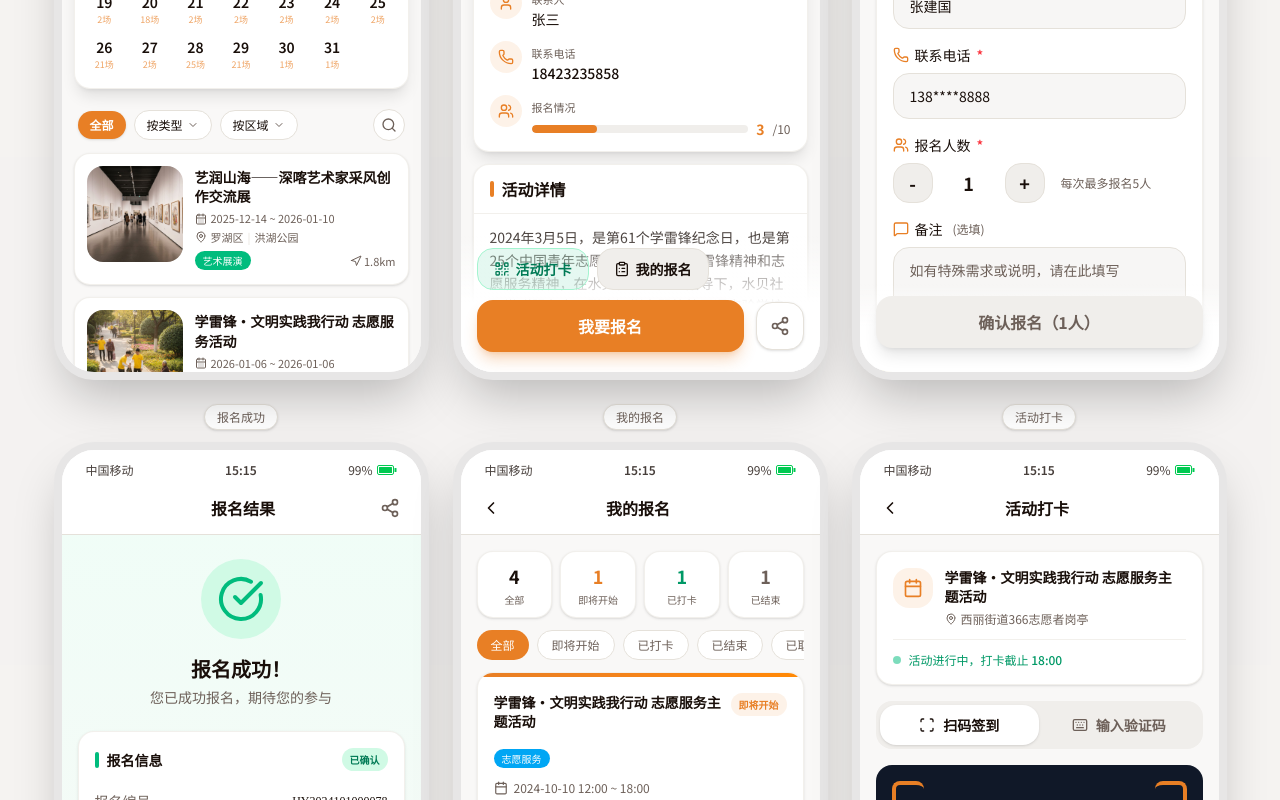
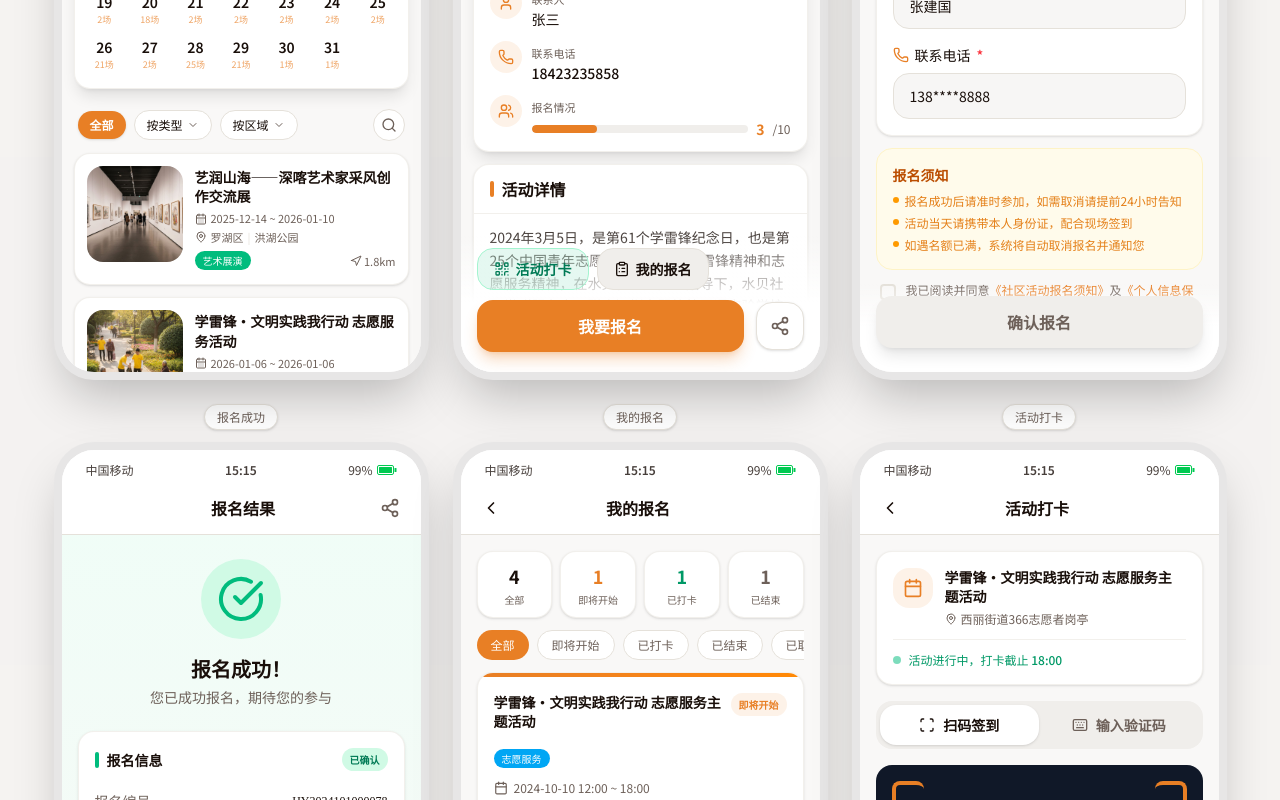
Before and after one commit to zihe-xu/v0n, a Next.js app: page / in a window 1280 px wide. Shown: the part 3400-4200 px from the top of the page. Built offline with nearby package versions, Linux system fonts and the light colour scheme.

Commit message:
fix: remove "报名人数" counter and "备注" textbox
Remove counter, textbox, related icons, and state variable; update button text.

Co-authored-by: zihe <25056086+zihe-xu@users.noreply.github.com>

```diff
--- a/components/activity-apply-view.tsx
+++ b/components/activity-apply-view.tsx
@@ -1,7 +1,7 @@
 "use client"
 
 import { useState } from "react"
-import { ChevronLeft, User, Phone, Users, MessageSquare, ChevronRight, Calendar, MapPin, CheckCircle2 } from "lucide-react"
+import { ChevronLeft, User, Phone, Calendar, MapPin, CheckCircle2 } from "lucide-react"
 
 interface ActivityApplyViewProps {
   onBack?: () => void
@@ -10,7 +10,6 @@ interface ActivityApplyViewProps {
 
 export function ActivityApplyView({ onBack, onSuccess }: ActivityApplyViewProps) {
   const [agreed, setAgreed] = useState(false)
-  const [count, setCount] = useState(1)
 
   return (
     <div className="flex flex-col h-full bg-background">
@@ -106,41 +105,7 @@ export function ActivityApplyView({ onBack, onSuccess }: ActivityApplyViewProps)
                   className="w-full px-4 py-3 bg-muted/50 rounded-xl border border-border text-sm placeholder:text-muted-foreground focus:outline-none focus:ring-2 focus:ring-primary/30 focus:border-primary transition-all"
                 />
               </div>
-              <div>
-                <label className="flex items-center gap-1.5 text-sm font-medium text-foreground mb-2">
-                  <Users className="w-4 h-4 text-primary" />
-                  报名人数
-                  <span className="text-red-500">*</span>
-                </label>
-                <div className="flex items-center gap-3">
-                  <button
-                    onClick={() => setCount(c => Math.max(1, c - 1))}
-                    className="w-10 h-10 rounded-xl bg-muted border border-border flex items-center justify-center text-lg font-bold text-foreground hover:bg-primary/10 transition-colors"
-                  >
-                    -
-                  </button>
-                  <span className="w-12 text-center text-lg font-bold text-foreground">{count}</span>
-                  <button
-                    onClick={() => setCount(c => Math.min(5, c + 1))}
-                    className="w-10 h-10 rounded-xl bg-muted border border-border flex items-center justify-center text-lg font-bold text-foreground hover:bg-primary/10 transition-colors"
-                  >
-                    +
-                  </button>
-                  <span className="text-xs text-muted-foreground ml-1">每次最多报名5人</span>
-                </div>
-              </div>
-              <div>
-                <label className="flex items-center gap-1.5 text-sm font-medium text-foreground mb-2">
-                  <MessageSquare className="w-4 h-4 text-primary" />
-                  备注
-                  <span className="text-xs text-muted-foreground font-normal ml-1">(选填)</span>
-                </label>
-                <textarea
-                  rows={3}
-                  placeholder="如有特殊需求或说明，请在此填写"
-                  className="w-full px-4 py-3 bg-muted/50 rounded-xl border border-border text-sm placeholder:text-muted-foreground focus:outline-none focus:ring-2 focus:ring-primary/30 focus:border-primary transition-all resize-none"
-                />
-              </div>
+
             </div>
           </div>
 
@@ -195,7 +160,7 @@ export function ActivityApplyView({ onBack, onSuccess }: ActivityApplyViewProps)
               : "bg-muted text-muted-foreground cursor-not-allowed"
           }`}
         >
-          确认报名（{count}人）
+          确认报名
         </button>
       </div>
     </div>
```
